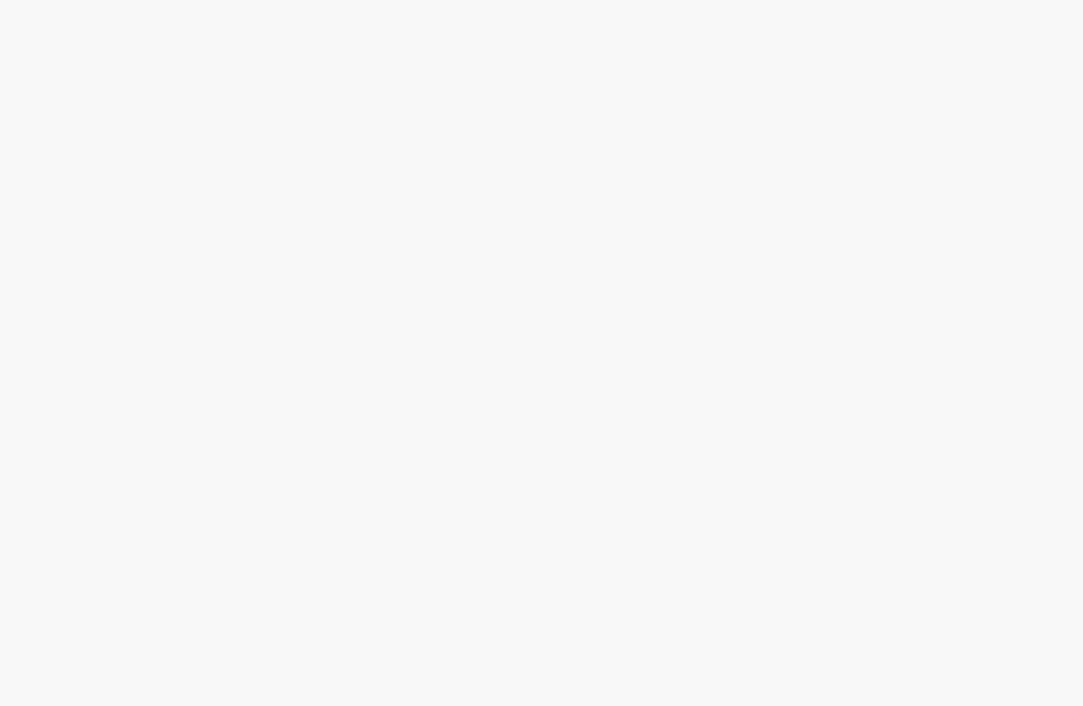
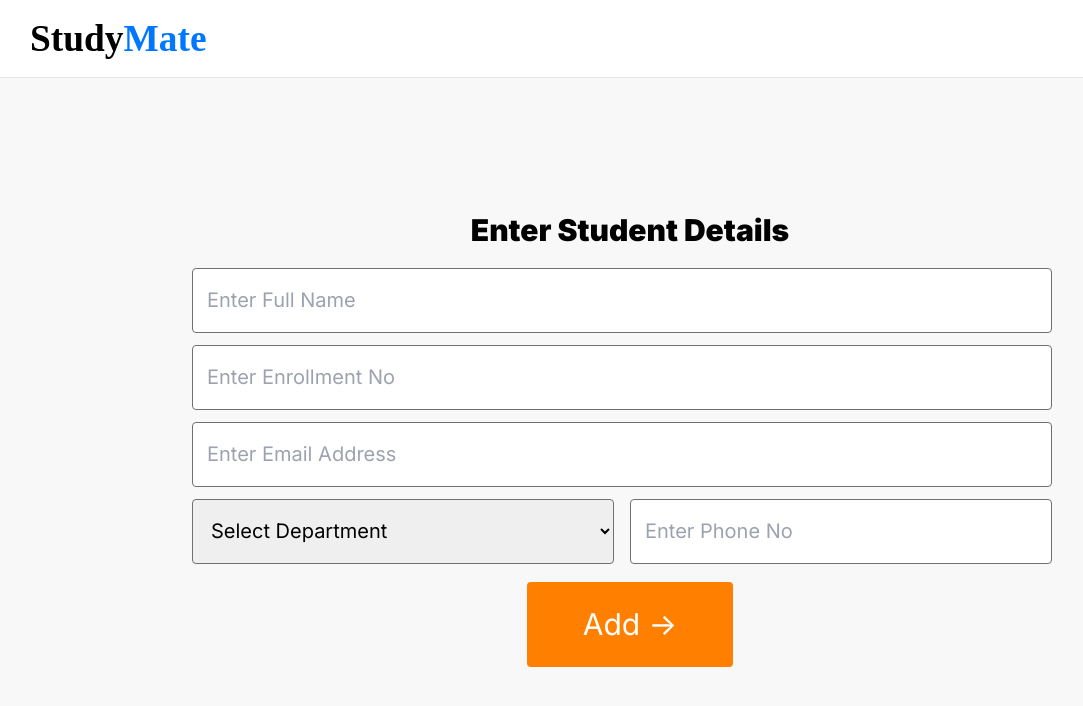
Before and after one commit to abhipatel7/studymate, a React (Create React App) app: page /admin/create-student in a window 1280 px wide. Shown: the top 706 px of the page, without its empty margins (10-1093 px from the left). Built offline with nearby package versions, Linux system fonts and the light colour scheme.

Commit message:
Student page added

```diff
--- a/src/App.js
+++ b/src/App.js
@@ -3,13 +3,16 @@ import { BrowserRouter, Switch, Route } from 'react-router-dom';
 import './App.css';
 import AdminLoginPage from './components/Admin/AdminLoginPage/AdminLoginPage';
 import LoginPage from './components/LoginPage/LoginPage';
+import CreateStudent from './components/Admin/CreateStudent/CreateStudent';
 
 const App = () => {
   return (
     <BrowserRouter>
       <Switch>
         <Route exact path="/admin/login" component={AdminLoginPage} />
+        <Route exact path="/admin/create-student" component={CreateStudent} />
         <Route exact path="/login" component={LoginPage} />
+        <Route path="*" render={() => 'Error 404 Page Not Found'} />
       </Switch>
     </BrowserRouter>
   );
--- /dev/null
+++ b/src/components/Admin/CreateStudent/CreateStudent.jsx
@@ -0,0 +1,103 @@
+import React, { useState } from 'react';
+import classes from './CreateStudent.module.scss';
+import Input from '../../Input/Input';
+import NavBar from '../../NavBar/NavBar';
+import Button from '../../Button/Button';
+
+const CreateStudent = () => {
+  const [name, setName] = useState('');
+  const [enrollmentNo, setEnrollmentNo] = useState('');
+  const [email, setEmail] = useState('');
+  const [department, setDepartment] = useState('');
+  const [phoneNo, setPhoneNo] = useState(null);
+
+  const handleSubmit = (e) => {
+    e.preventDefault();
+    setName('');
+    setEnrollmentNo('');
+    setEmail('');
+    setDepartment('');
+    setPhoneNo('');
+  };
+
+  const handleNameChange = (e) => setName(e.target.value);
+  const handleEnrollmentNoChange = (e) => setEnrollmentNo(e.target.value);
+  const handleEmailChange = (e) => setEmail(e.target.value);
+  const handleDepartmentChange = (e) => setDepartment(e.target.value);
+  const handlePhoneNoChange = (e) => setPhoneNo(e.target.value);
+
+  return (
+    <div className="flex flex-col h-screen">
+      <NavBar styles={classes.navBarStyles} />
+      <div className={classes.containerStyles}>
+        <span className={classes.textStyles}>Enter Student Details</span>
+        <form onSubmit={handleSubmit} className={classes.formStyles}>
+          <Input
+            name="name"
+            type="text"
+            styles={classes.inputStyles}
+            value={name}
+            placeholder="Enter Full Name"
+            handleChange={handleNameChange}
+            required
+          />
+          <Input
+            name="enrollmentNo"
+            type="number"
+            styles={classes.inputStyles}
+            value={enrollmentNo}
+            placeholder="Enter Enrollment No"
+            handleChange={handleEnrollmentNoChange}
+            required
+          />
+          <Input
+            name="email"
+            type="email"
+            styles={classes.inputStyles}
+            value={email}
+            placeholder="Enter Email Address"
+            handleChange={handleEmailChange}
+            required
+          />
+          <div className={`lg:flex ${classes.c} `}>
+            <select
+              name="department"
+              type="text"
+              className={classes.inputStyles}
+              value={department}
+              onChange={handleDepartmentChange}
+              required
+            >
+              <option value="" disabled selected>
+                Select Department
+              </option>
+              <option value="automobile">Automobile Engineering</option>
+              <option value="chemical">Chemical Engineering</option>
+              <option value="cse">Computer Science Engineering</option>
+              <option value="electrical">Electrical Engineering</option>
+              <option value="ec">Electronics and Communications</option>
+              <option value="it">Information Technology</option>
+              <option value="mechanical">Mechanical Engineering</option>
+            </select>
+            <Input
+              name="phoneNo"
+              type="number"
+              min="10"
+              max="10"
+              styles={classes.inputStyles}
+              value={phoneNo}
+              placeholder="Enter Phone No"
+              handleChange={handlePhoneNoChange}
+              required
+            />
+          </div>
+          <Button type="submit" styles={classes.buttonStyles}>
+            Add ->
+          </Button>
+        </form>
+      </div>
+    </div>
+  );
+};
+
+export default CreateStudent;
--- /dev/null
+++ b/src/components/Admin/CreateStudent/CreateStudent.module.scss
@@ -0,0 +1,62 @@
+input::-webkit-outer-spin-button,
+input::-webkit-inner-spin-button {
+  -webkit-appearance: none;
+  margin: 0;
+}
+
+input[type=number] {
+  -moz-appearance: textfield;
+}
+
+.inputStyles {
+  border-color: #707070;
+  @apply w-full rounded p-3.5 mt-1.5 mb-1.5 border
+}
+
+.textStyles {
+  @apply text-2xl font-black mb-0.5 lg:w-auto lg:text-3xl lg:mb-3.5
+}
+
+.buttonStyles {
+  background-color: #FF8000;
+  color: #FFF;
+  @apply text-3xl p-2.5 mt-3 pl-10 pr-10 rounded
+}
+
+.navBarStyles {
+  flex: 1;
+  @apply flex border-b bg-white flex-shrink-0 items-center justify-center lg:justify-start
+}
+
+.formStyles {
+  @apply w-full lg:w-auto
+}
+
+.formStyles:nth-last-child(2) {
+  width: 422px !important;
+}
+
+.containerStyles {
+  flex: 9;
+  @apply flex flex-col justify-center items-center p-3.5
+}
+
+@media screen and (min-width: 1024px) {
+  .inputStyles {
+    width: 860px;
+    height: 65px;
+    font-size: 1.25rem;
+  }
+  .buttonStyles {
+    width: 206.53px;
+    height: 85px;
+  }
+  .c .inputStyles {
+    width: 422px;
+    @apply flex-1
+  }
+
+  .c .inputStyles:first-child {
+    margin-right: 1rem;
+  }
+}
--- a/src/components/LoginPage/LoginPage.jsx
+++ b/src/components/LoginPage/LoginPage.jsx
@@ -3,7 +3,6 @@ import Input from '../Input/Input';
 import classes from './LoginPage.module.scss';
 import Button from '../Button/Button';
 import NavBar from '../NavBar/NavBar';
-import Logo from '../../assets/img/StudyMateAdminLogo.svg';
 
 const LoginPage = () => {
   let [email, setEmail] = useState('');
@@ -23,7 +22,7 @@ const LoginPage = () => {
       <NavBar styles={classes.navBarStyles} />
       <div className={classes.containerStyles}>
         <span className={classes.textStyles}>Enter Your Credentials</span>
-        <form onSubmit={handleSubmit} className="w-full lg:w-auto">
+        <form onSubmit={handleSubmit} className={classes.formStyles}>
           <Input
             name="email"
             type="email"
--- a/src/components/LoginPage/LoginPage.module.scss
+++ b/src/components/LoginPage/LoginPage.module.scss
@@ -16,6 +16,10 @@
 .navBarStyles {
   flex: 1;
   @apply flex border-b bg-white flex-shrink-0 items-center justify-center lg:justify-start
+}
+
+.formStyles {
+  @apply w-full lg:w-auto
 }
 
 .containerStyles {
```
Also changed, not shown: 1 other file (tests, documents, lock files or other folders).
